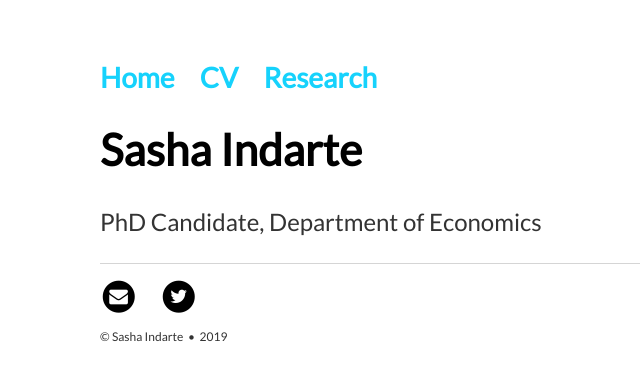
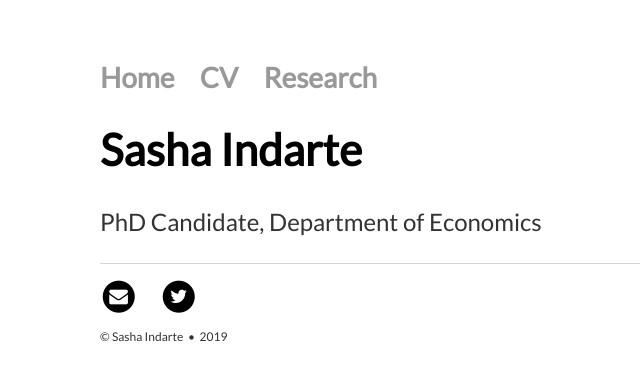
Before and after one commit to sashaindarte/sashaindarte.github.io, a Jekyll site: the page built from index.html, in a window 1280 px wide. Shown: the top 381 px of the page, without its empty margins (92-732 px from the left). Built offline with Jekyll 4.4.1, drawn with Linux system fonts in a browser that asks for light colours.

Commit message:
Update main.css
hover colors

```diff
--- a/css/main.css
+++ b/css/main.css
@@ -28,11 +28,11 @@
 }
 a {
     text-decoration: none;
-    color: #16d2fc;
+    color: #999;
     font-family:'Lato', 'Sans-Serif';
 }
 a:hover {
-    color: #999;
+    color: #633dff;
     font-family:'Lato', 'Sans-Serif';
 }
 footer {
@@ -48,3 +48,6 @@
 ul.posts li {
     list-style: none;
 }
+.fa-circle:hover {
+    color: #633dff;
+}
```
